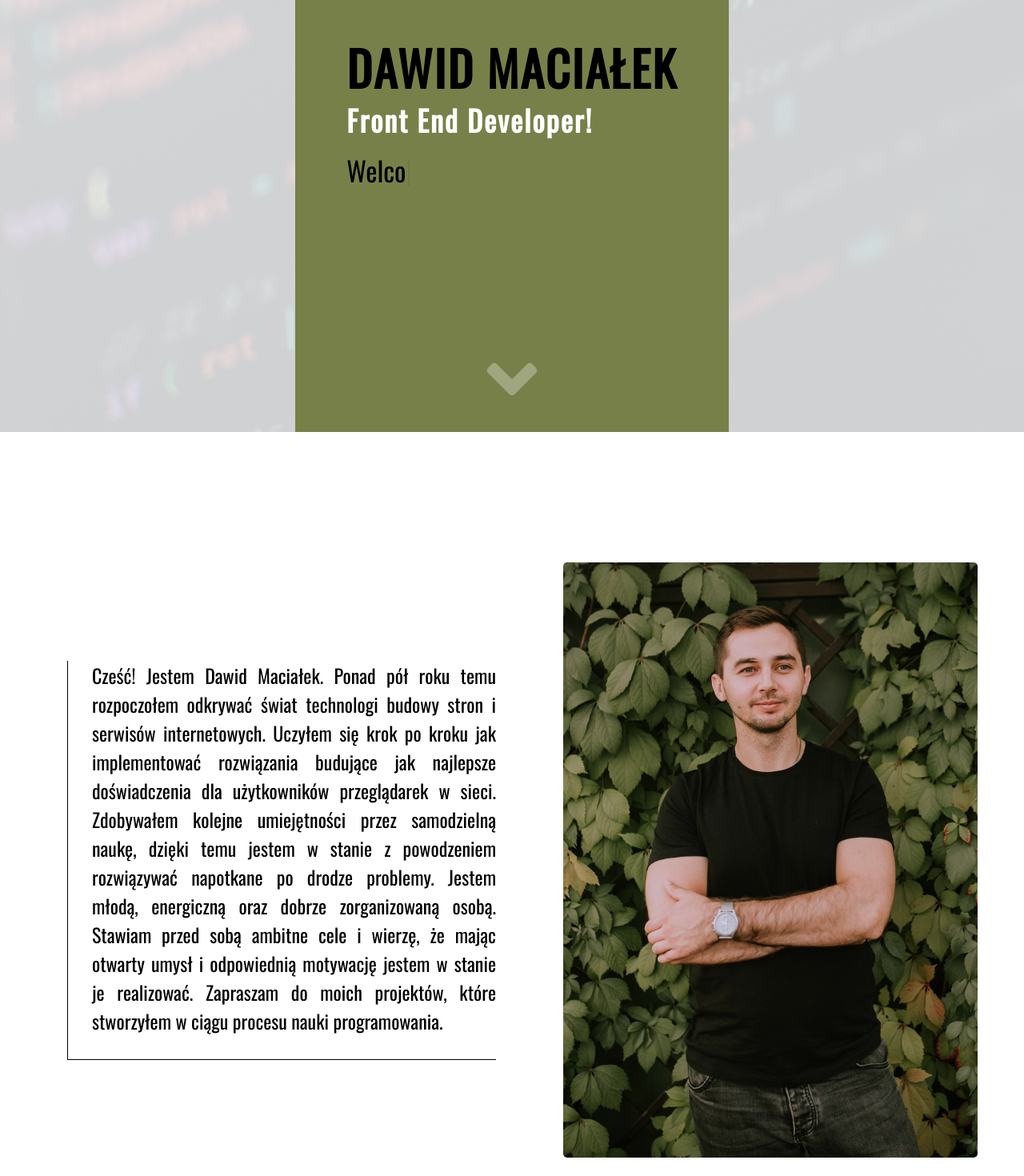
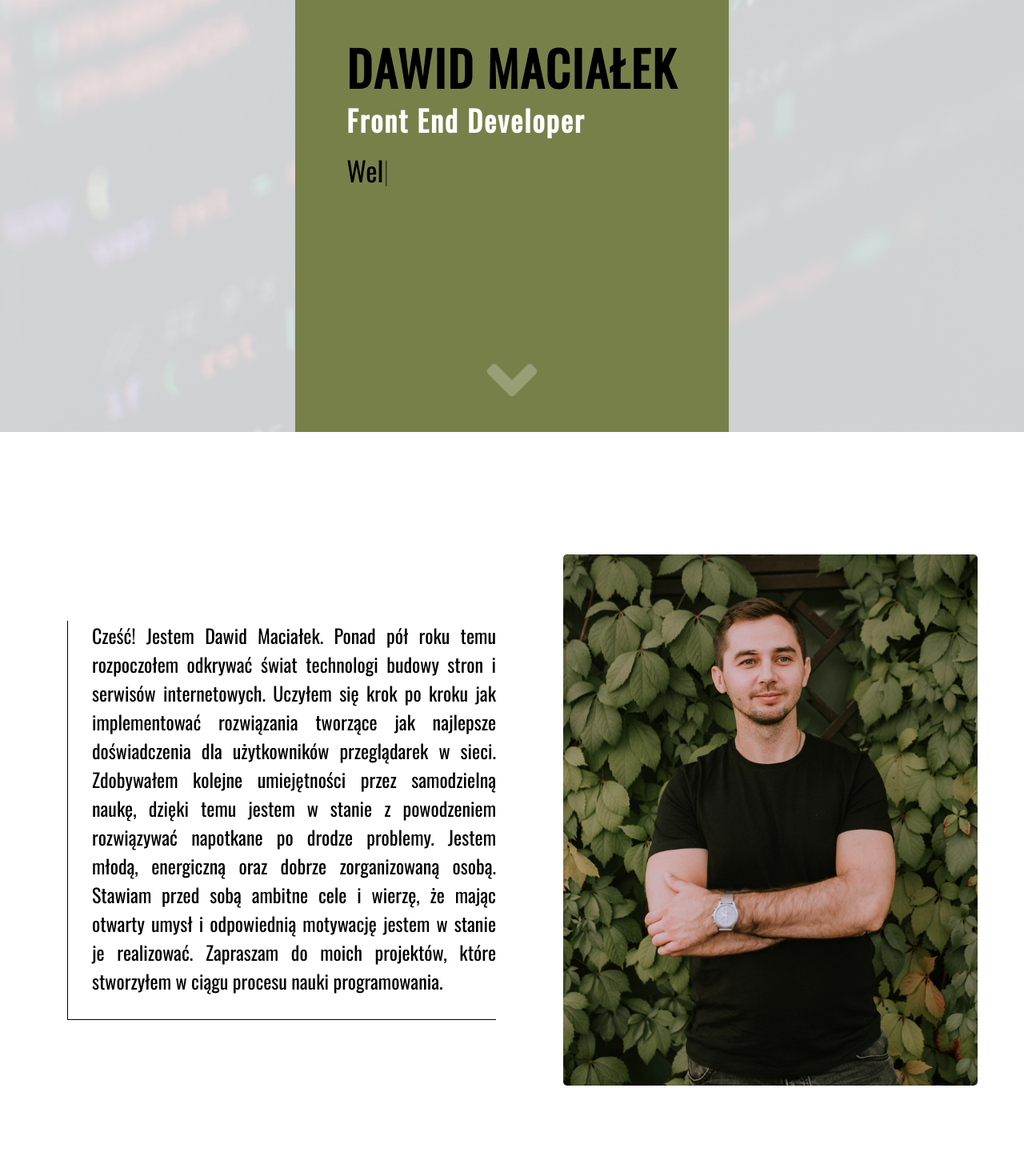
Before and after one commit to DawidMacialek/Portfolio, a React (Create React App) app: page /Portfolio/app-projects in a window 1280 px wide. Shown: the part 260-1730 px from the top of the page at 80% size. Built offline with nearby package versions, Linux system fonts and the light colour scheme; a web font is replaced by a local one.

Commit message:
small updates to about and home component

```diff
--- a/src/App.jsx
+++ b/src/App.jsx
@@ -11,10 +11,11 @@ function App() {
 
   window.onscroll = () => {
     let windowHeight = window.innerHeight;
-    let scrollPos = window.scrollY;
-    scrollPos >= windowHeight ? setShowNavBar(true) : setShowNavBar(false);
+    let scrollPos = window.scrollY + 1;
+    scrollPos > windowHeight ? setShowNavBar(true) : setShowNavBar(false);
+    console.log(scrollPos);
+    console.log(windowHeight);
   };
-
   return (
     <div className='app'>
       <NavBar showNavBar={showNavBar} />
--- a/src/copmonents/about/about.scss
+++ b/src/copmonents/about/about.scss
@@ -4,8 +4,9 @@
   scroll-snap-align: start;
   z-index: 1;
   position: relative;
-  height: 100vh;
-  min-height: 1000px;
+  min-height: 100vh;
+  min-height: 900px;
+
   @include flex-center;
   .content {
     position: absolute;
@@ -34,7 +35,7 @@
       }
       p {
         margin: 20px;
-        font-size: 28px;
+        font-size: 26px;
         padding: 0 0 50px 50px;
         text-align: justify;
         border-bottom: 1px solid black;
@@ -49,13 +50,13 @@
         @include mobileThree {
           border-right: 1px solid black;
           padding: 0 20px 20px 20px;
-          font-size: 26px;
+          font-size: 22px;
 
-          margin: 5px;
+          // margin: 5px;
         }
         @include mobileFour {
           padding: 0 10px 10px 10px;
-          font-size: 20px;
+          font-size: 16px;
         }
         @include mobileHorizontal {
           font-size: 20px;
--- a/src/copmonents/home/Home.jsx
+++ b/src/copmonents/home/Home.jsx
@@ -28,7 +28,7 @@ function Home() {
       <div className='home'>
         <div className='welcome'>
           <h1>Dawid Maciałek</h1>
-          <h2>Front End Developer!</h2>
+          <h2>Front End Developer</h2>
           <div className='tapping-container'>
             <span className='quote' ref={refToQuote}></span>
           </div>
--- a/src/copmonents/home/home.scss
+++ b/src/copmonents/home/home.scss
@@ -21,7 +21,7 @@
     position: relative;
     z-index: 1;
     height: 100vh;
-    // min-height: 250px;
+    min-height: 250px;
     @include flex-center;
     flex-direction: column;
     width: 100%;
--- a/src/copmonents/navBar/navbar.scss
+++ b/src/copmonents/navBar/navbar.scss
@@ -4,22 +4,19 @@
   position: fixed;
   z-index: -20;
   top: -$navBarWidth;
-  // bottom: -$navBarWidth;
   left: 0;
   width: 100%;
   opacity: 0;
   height: $navBarWidth;
   background-color: $contrastColor;
   @include flex-center;
-  border-top: 1px solid #000;
-  transition: all 0.1s ease;
+  transition: all 0.1s ease-out;
   &.active-nav-container {
     opacity: 1;
-    border-top: none;
     position: fixed;
     z-index: 2;
     top: 0;
-    bottom: 0;
+    // bottom: 0;
   }
   .nav-bar {
     width: 70%;
--- a/src/copmonents/projects/Projects.jsx
+++ b/src/copmonents/projects/Projects.jsx
@@ -20,9 +20,7 @@ function Projects() {
           <nav className='nav-projects-container'>
             <ul className='ul'>
               <li>
-                <NavLink exact to='/Portfolio'>
-                  wszystkie
-                </NavLink>
+                <NavLink to='/Portfolio'>wszystkie</NavLink>
               </li>
               <li>
                 <NavLink to='/Portfolio/game-projects'>mini gry</NavLink>
--- a/src/data/aboutMe.js
+++ b/src/data/aboutMe.js
@@ -1,5 +1,5 @@
 export const aboutMe =
-  'Cześć! Jestem Dawid Maciałek. Ponad pół roku temu rozpoczołem odkrywać świat technologi budowy stron i serwisów internetowych. Uczyłem się krok po kroku jak implementować rozwiązania budujące jak najlepsze doświadczenia dla użytkowników przeglądarek w sieci. Zdobywałem kolejne umiejętności przez samodzielną naukę, dzięki temu jestem w stanie z powodzeniem rozwiązywać napotkane po drodze problemy. Jestem młodą, energiczną oraz dobrze zorganizowaną osobą. Stawiam przed sobą ambitne cele i wierzę, że mając otwarty umysł i odpowiednią motywację jestem w stanie je realizować. Zapraszam do moich projektów, które stworzyłem w ciągu procesu nauki programowania.';
+  'Cześć! Jestem Dawid Maciałek. Ponad pół roku temu rozpoczołem odkrywać świat technologi budowy stron i serwisów internetowych. Uczyłem się krok po kroku jak implementować rozwiązania tworzące jak najlepsze doświadczenia dla użytkowników przeglądarek w sieci. Zdobywałem kolejne umiejętności przez samodzielną naukę, dzięki temu jestem w stanie z powodzeniem rozwiązywać napotkane po drodze problemy. Jestem młodą, energiczną oraz dobrze zorganizowaną osobą. Stawiam przed sobą ambitne cele i wierzę, że mając otwarty umysł i odpowiednią motywację jestem w stanie je realizować. Zapraszam do moich projektów, które stworzyłem w ciągu procesu nauki programowania.';
 
 const eng =
   'Hello! I am Dawid Macialek. Over a year ago I have started in my spare time discover a web development world. I learn step by step how to create the best expierance for the browser users using newest tehnology.  I explore programming languages by my self which gave me abilities to succesful dealing with any problems on the way. I am young, well orginised and energetic person. I set ambitious goals for myself and I believe that with open mind and right motivation I can achieve those. Please, feel free to review the projects which I have made during my learning path.';
```
